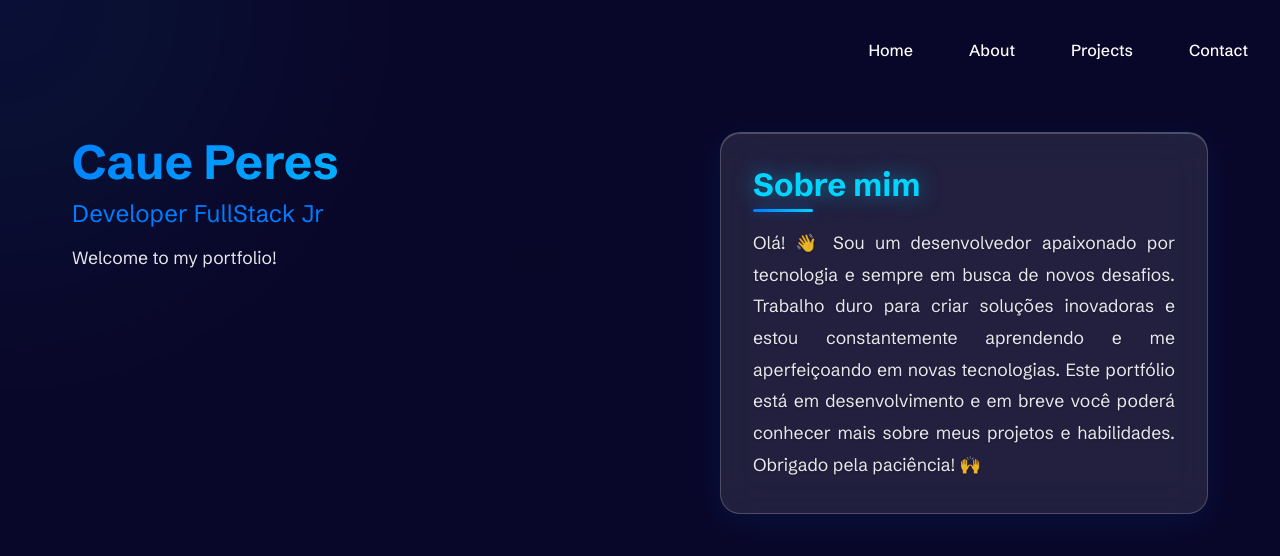
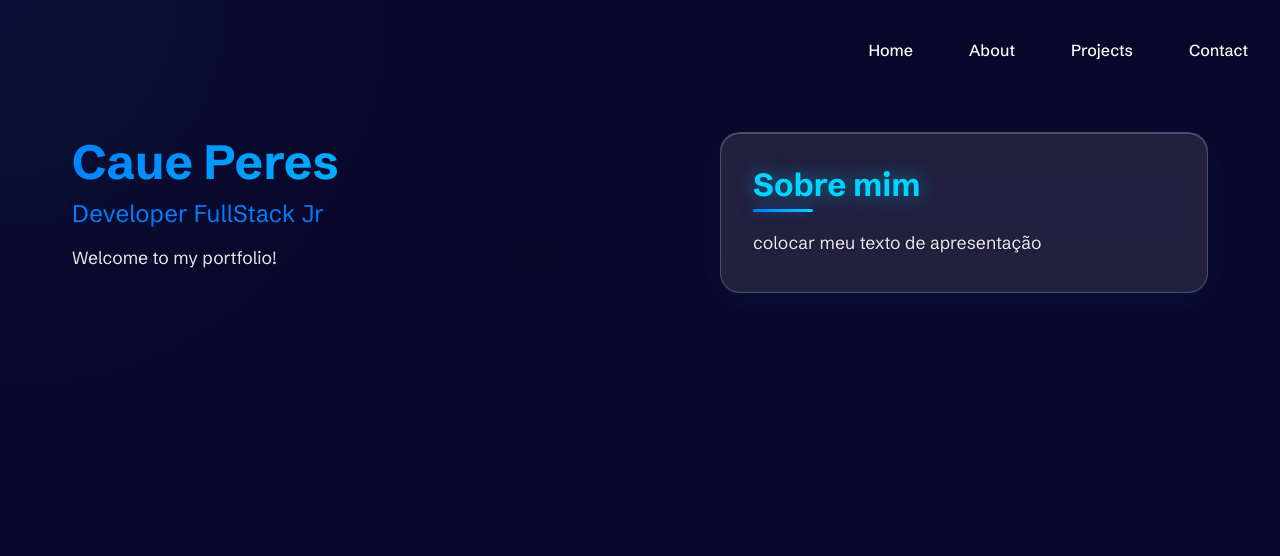
Before and after one commit to w1ze55/Portfolio, a Vue app in the folder portfolio/: page / in a window 1280 px wide. Shown: the top 556 px of the page. Built offline with nearby package versions, Linux system fonts and the light colour scheme.

Commit message:
Update InfoSM.vue

```diff
--- a/portfolio/src/components/InfoSM.vue
+++ b/portfolio/src/components/InfoSM.vue
@@ -6,7 +6,7 @@ export default {
             name: 'Caue Peres',
             description: 'Welcome to my portfolio!',
             title: 'Developer FullStack Jr',
-            aboutMe: 'Olá! 👋 Sou um desenvolvedor apaixonado por tecnologia e sempre em busca de novos desafios. Trabalho duro para criar soluções inovadoras e estou constantemente aprendendo e me aperfeiçoando em novas tecnologias. Este portfólio está em desenvolvimento e em breve você poderá conhecer mais sobre meus projetos e habilidades. Obrigado pela paciência! 🙌'
+            aboutMe: 'colocar meu texto de apresentação'
         }
     }
 }
```
